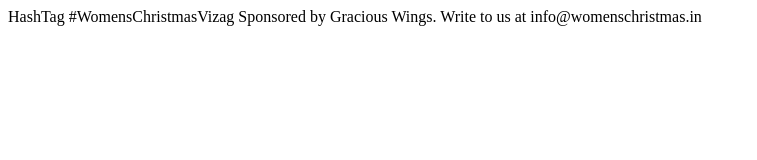
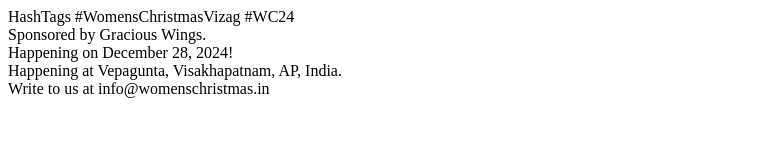
Before and after one commit to parallelskills/womenschristmas, a plain HTML site: page index.html in a window 1280 px wide. Shown: the whole page, without its empty margins (0-757 px from the left). Drawn offline with Linux system fonts and the light colour scheme.

Commit message:
Update index.html

```diff
--- a/index.html
+++ b/index.html
@@ -3,8 +3,10 @@
     <title>Women's Christmas 2024 | Yes! We Are Women, We Can Do Anything!</title>
   </head>
   <body>
-    HashTag #WomensChristmasVizag
-    Sponsored by Gracious Wings.
+    HashTags #WomensChristmasVizag  #WC24<br>
+    Sponsored by Gracious Wings.<br>
+    Happening on December 28, 2024!<br>
+    Happening at Vepagunta, Visakhapatnam, AP, India.<br>
     Write to us at info@womenschristmas.in
   </body>
 </html>
```
